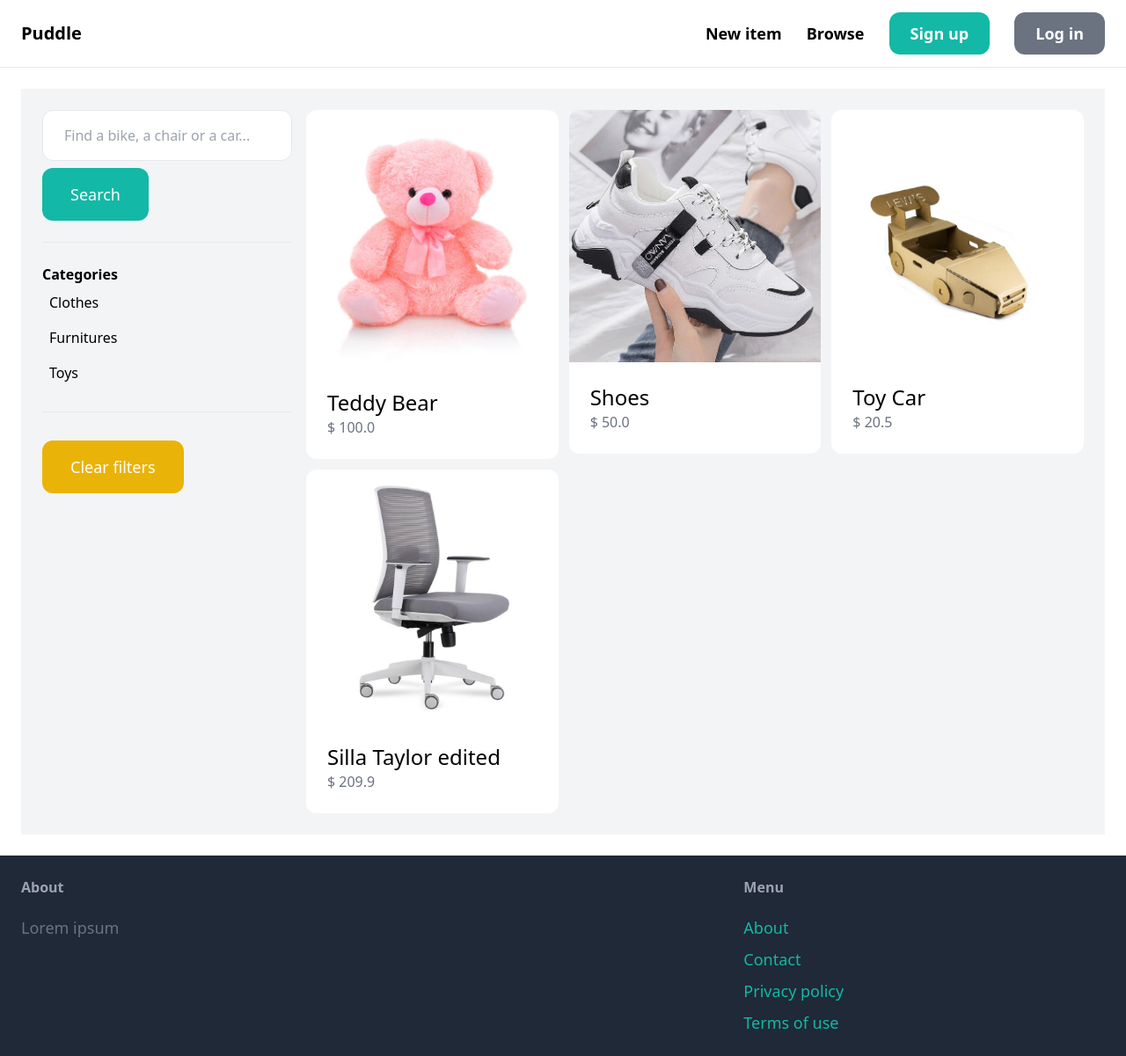
After one commit to AnotherPianist/puddle, a Django app: page /items/ in a window 1280 px wide. The commit adds this page. Shown: the whole page at 88% size. Run offline with Django 4.2, Linux system fonts and the light colour scheme; data comes from the database, SQL or seed files in the repository; some libraries are stand-ins or nearby versions.

Commit message:
Add browse sectiond and filters

```diff
--- a/core/templates/core/base.html
+++ b/core/templates/core/base.html
@@ -11,7 +11,7 @@
             <a href="/" class="text-xl font-semibold">Puddle</a>
             <div class="space-x-6">
                 <a href="{% url 'item:new' %}" class="text-lg font-semibold hover:text-gray-500">New item</a>
-                <a href="#" class="text-lg font-semibold hover:text-gray-500">Browse</a>
+                <a href="{% url 'item:items' %}" class="text-lg font-semibold hover:text-gray-500">Browse</a>
                 {% if request.user.is_authenticated %}
                     <a href="#" class="px-6 py-3 text-lg font-semibold bg-teal-500 text-white rounded-xl hover:bg-teal-700">Inbox</a>
                     <a href="{% url 'dashboard:index' %}" class="px-6 py-3 text-lg font-semibold bg-gray-500 text-white rounded-xl hover:bg-gray-700">Dashboard</a>
--- /dev/null
+++ b/item/templates/item/items.html
@@ -0,0 +1,42 @@
+{% extends 'core/base.html' %}
+
+{% block title %}Items{% endblock %}
+
+{% block content %}
+    <div class="p-6 grid grid-cols-4 gap-4 bg-gray-100">
+        <div class="col-span-1">
+            <form method="get" action="{% url 'item:items' %}">
+                <input name="query" class="w-full px-6 py-4 border rounded-xl" type="text" value="{{ query }}" placeholder="Find a bike, a chair or a car...">
+                <button class="mt-2 px-8 py-4 text-lg bg-teal-500 text-white rounded-xl">Search</button>
+            </form>
+            <hr class="my-6 ">
+            <p class="font-semibold">Categories</p>
+            <ul>
+                {% for category in categories %}
+                    <li class="px-2 py-2 rounded-xl {% if category.id == category_id %} bg-gray-200{% endif %}">
+                        <a href="{% url 'item:items' %}?query={{ query }}&category={{ category.id }}">{{ category.name }}</a>
+                    </li>
+                {% endfor %}
+            </ul>
+            <hr class="my-6">
+            <a href="{% url 'item:items' %}" class="mt-2 px-8 py-4 inline-block bg-yellow-500 text-lg rounded-xl text-white">Clear filters</a>
+        </div>
+        <div class="col-span-3">
+            <div class="grid grid-cols-3 gap-3">
+                {% for item in items %}
+                    <div>
+                        <a href="{% url 'item:detail' item.id %}">
+                            <div>
+                                <img src="{{ item.image.url }}" class="rounded-t-xl">
+                            </div>
+                            <div class="p-6 bg-white rounded-b-xl">
+                                <h2 class="text-2xl">{{ item.name }}</h2>
+                                <p class="text-gray-500">$ {{ item.price }}</p>
+                            </div>
+                        </a>
+                    </div>
+                {% endfor %}
+            </div>
+        </div>
+    </div>
+{% endblock %}
--- a/item/urls.py
+++ b/item/urls.py
@@ -5,6 +5,7 @@ from item import views
 app_name = 'item'
 
 urlpatterns = [
+    path('', views.items, name='items'),
     path('new/', views.new, name='new'),
     path('<int:pk>/', views.detail, name='detail'),
     path('<int:pk>/delete/', views.delete, name='delete'),
--- a/item/views.py
+++ b/item/views.py
@@ -1,11 +1,28 @@
 from django.contrib.auth.decorators import login_required
+from django.db.models import Q
 from django.shortcuts import render, get_object_or_404, redirect
 
 from item.forms import NewItemForm, EditItemForm
-from item.models import Item
+from item.models import Item, Category
 
 
 # Create your views here.
+def items(request):
+    query = request.GET.get('query', '')
+    category_id = int(request.GET.get('category', 0))
+    categories = Category.objects.all()
+    items = Item.objects.filter(is_sold=False)
+
+    if category_id:
+        items = items.filter(category_id=category_id)
+
+    if query:
+        items = items.filter(Q(name__icontains=query) | Q(description__icontains=query))
+
+    return render(request, 'item/items.html',
+                  {'items': items, 'query': query, 'categories': categories, 'category_id': category_id})
+
+
 def detail(request, pk):
     item = get_object_or_404(Item, pk=pk)
     related_items = Item.objects.filter(category=item.category, is_sold=False).exclude(pk=pk)[:3]
```
